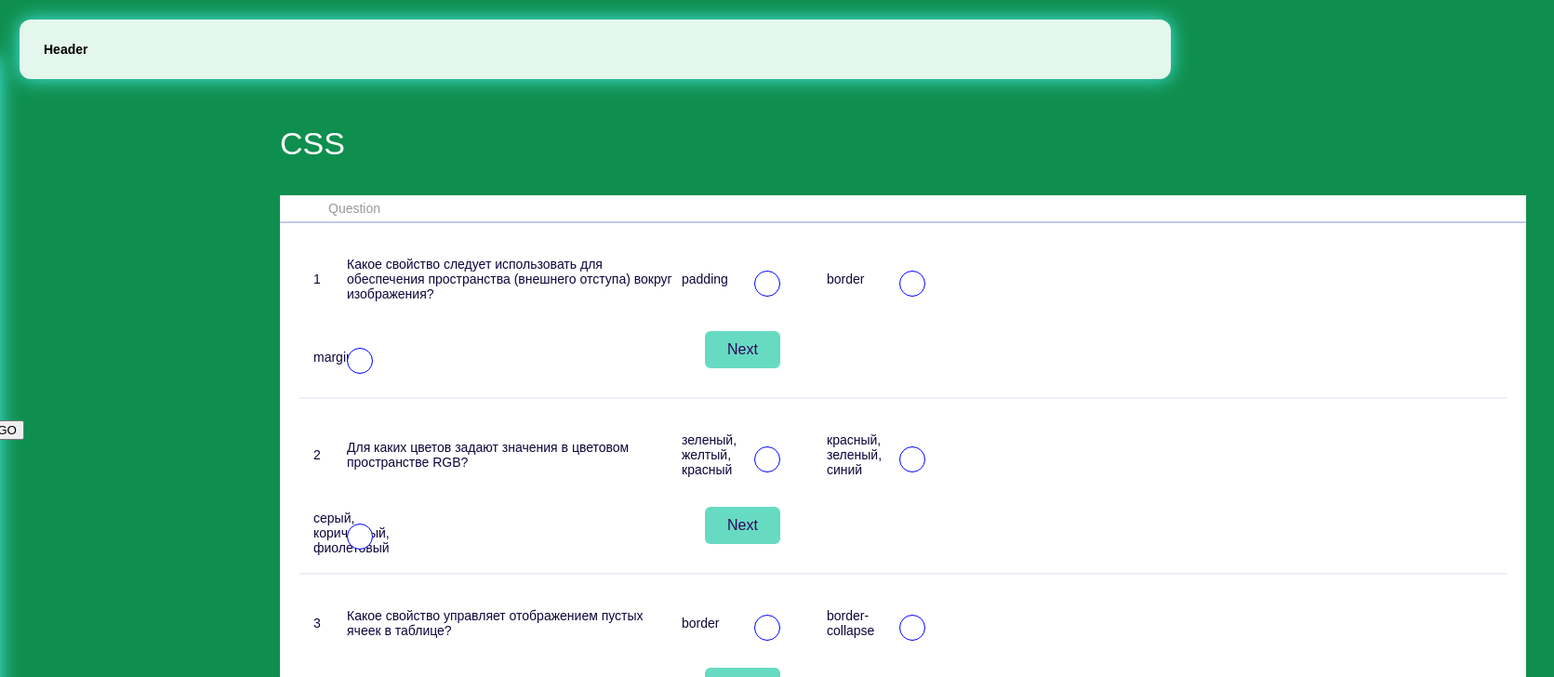
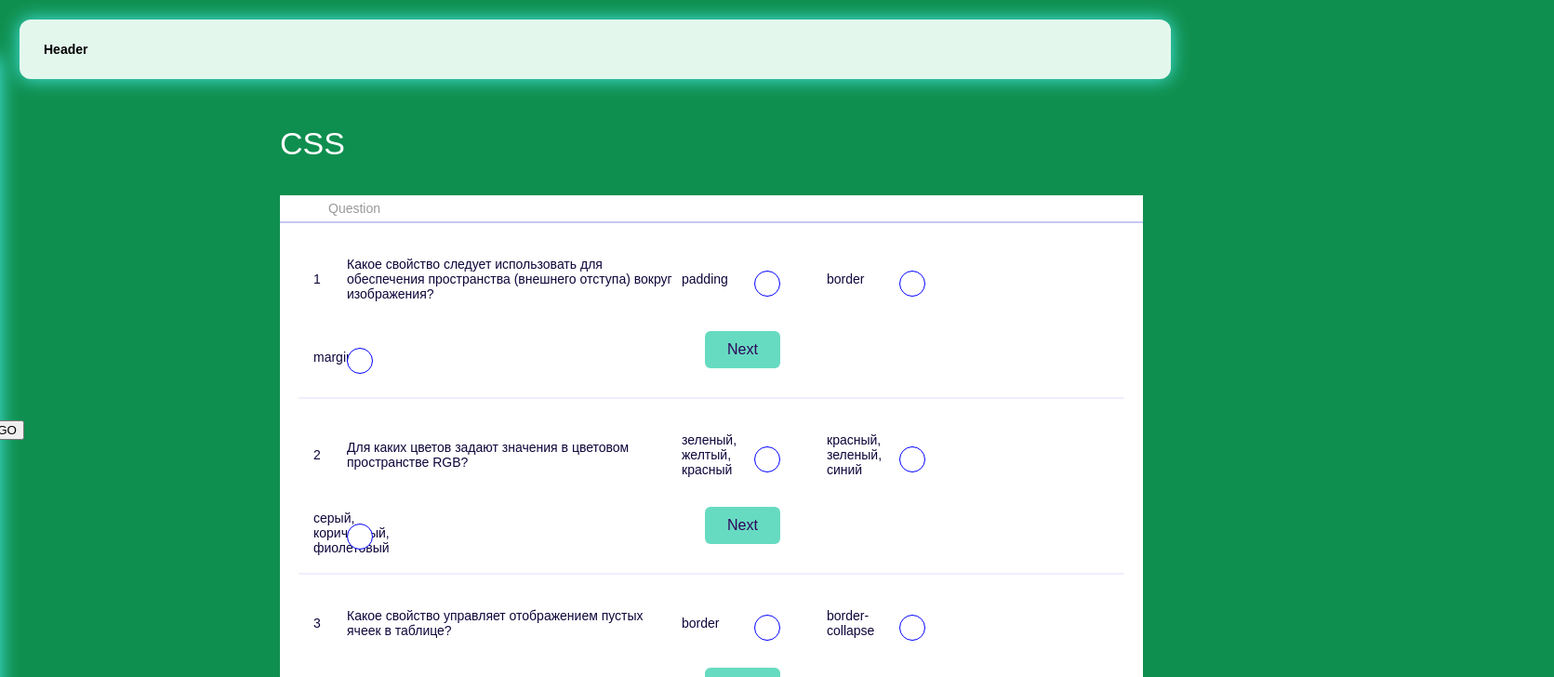
Before and after one commit to natajedi/-Questions-App, a Vue app: page /quiz_css in a window 1280 px wide. Shown: the top 728 px of the page at 93% size, 1671 px wide, since content can reach past the window. Built offline with nearby package versions, Linux system fonts and the light colour scheme.

Commit message:
Update App.vue

```diff
--- a/src/App.vue
+++ b/src/App.vue
@@ -47,7 +47,7 @@ export default {
 }
 
 .content {
-  min-width: 1400px;
+  min-width: auto;
   margin-left: 250px;
   padding: 30px;
   transition: .2s;
```
